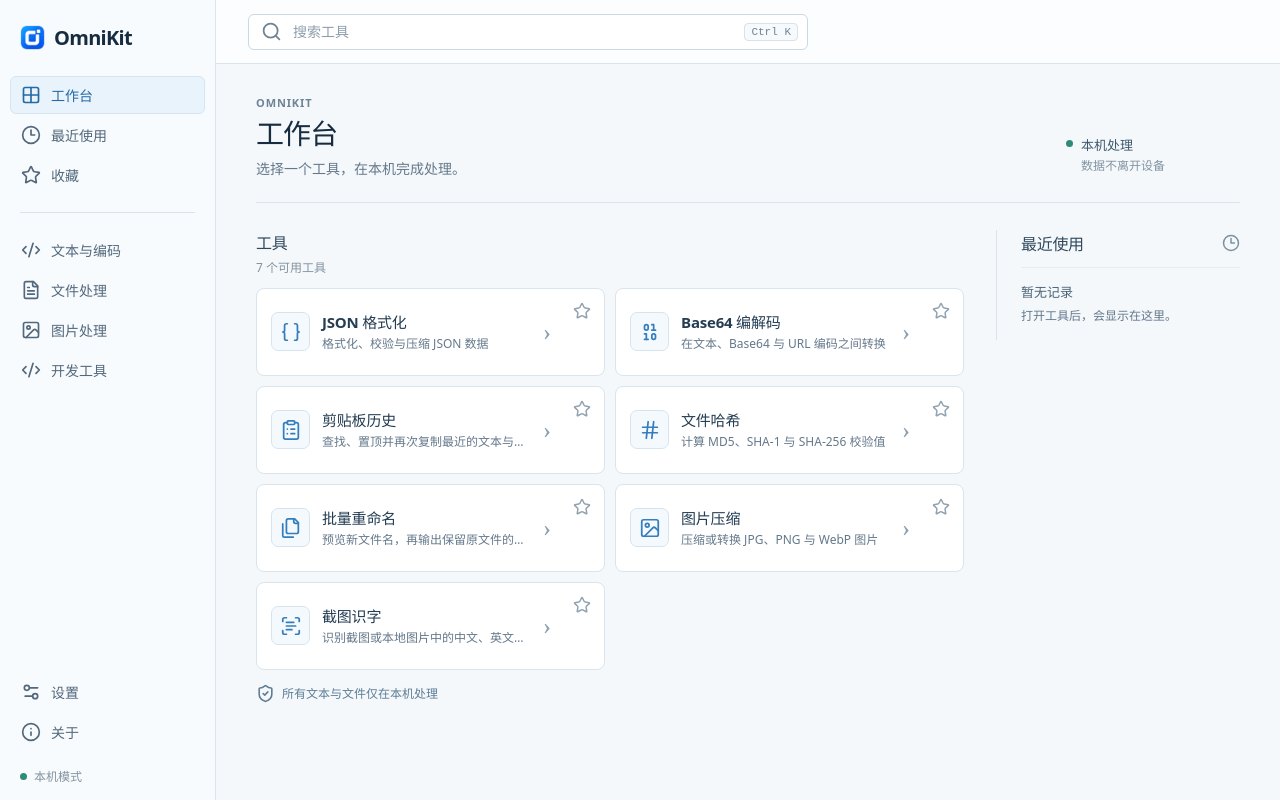
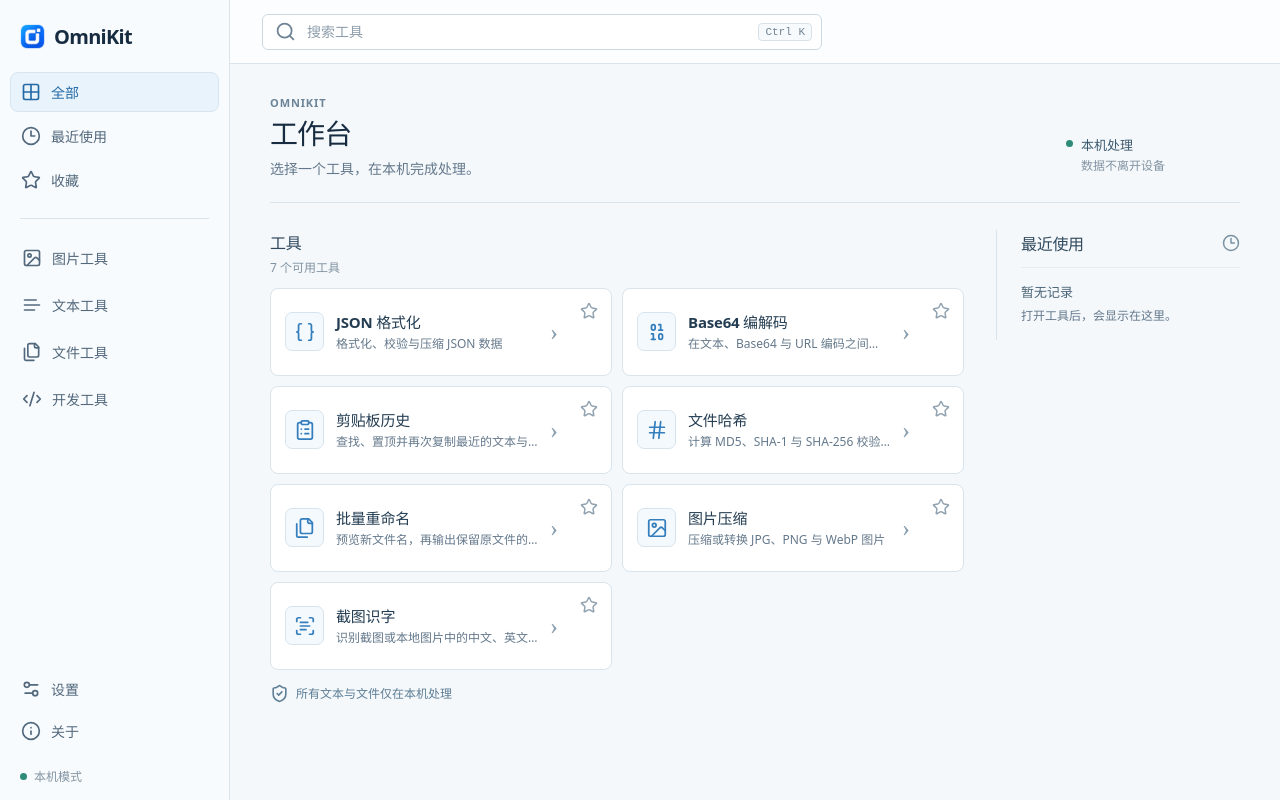
Before and after one commit to kanne-lu/OmniKit, a React (Vite) app: page / in a window 1280 px wide. Built offline with nearby package versions, Linux system fonts and the light colour scheme; a web font is replaced by a local one.

Commit message:
feat: reorganize tool categories

```diff
--- a/src/components/AppPanels.tsx
+++ b/src/components/AppPanels.tsx
@@ -94,13 +94,13 @@
           <div>
             <span className="section-kicker">一站式本地工具箱</span>
             <h2>把高频的小任务，收进一个安静的工作台。</h2>
-            <p>OmniKit 为文本、文件和图片处理准备了顺手的本地工具。无需在网页、临时脚本和多个小软件之间来回切换，打开即可开始处理。</p>
+            <p>OmniKit 为文本、文件、图片和开发任务准备了顺手的本地工具。无需在网页、临时脚本和多个小软件之间来回切换，打开即可开始处理。</p>
           </div>
           <span className="about-spark" aria-hidden="true"><Sparkles size={28} /></span>
         </div>
         <div className="about-capabilities" aria-label="OmniKit 覆盖的工具类型">
-          <span><Braces size={17} /> 文本与编码</span>
-          <span><Files size={17} /> 文件处理</span>
+          <span><Braces size={17} /> 开发工具</span>
+          <span><Files size={17} /> 文件工具</span>
           <span><ImageIcon size={17} /> 图片工具</span>
         </div>
         <p className="about-note"><ShieldCheck size={19} /> 文本与文件默认不会上传到网络。</p>
--- a/src/components/ClipboardTool.tsx
+++ b/src/components/ClipboardTool.tsx
@@ -44,7 +44,7 @@
 
   return (
     <section className="tool-screen">
-      <div className="tool-breadcrumb">文本与编码 <span>/</span> 剪贴板历史</div>
+      <div className="tool-breadcrumb">文本工具 <span>/</span> 剪贴板历史</div>
       <div className="tool-titlebar">
         <div><h1>剪贴板历史</h1><p>在 OmniKit 运行期间保留复制过的文本与链接，随时再次取用。</p></div>
         <div className="tool-actions">
--- a/src/components/CodecTool.tsx
+++ b/src/components/CodecTool.tsx
@@ -31,7 +31,7 @@
   };
   return (
     <section className="tool-screen">
-      <div className="tool-breadcrumb">文本与编码 <span>/</span> Base64 编解码</div>
+      <div className="tool-breadcrumb">开发工具 <span>/</span> Base64 编解码</div>
       <div className="tool-titlebar"><div><h1>Base64 编解码</h1><p>在普通文本、Base64 与 URL 编码之间转换。</p></div></div>
       <div className="segmented-control" role="tablist" aria-label="转换方式">
         {(Object.keys(MODE_LABELS) as CodecMode[]).map((option) => <button key={option} type="button" role="tab" aria-selected={mode === option} className={mode === option ? 'is-selected' : ''} onClick={() => setMode(option)}>{MODE_LABELS[option]}</button>)}
--- a/src/components/FileTools.tsx
+++ b/src/components/FileTools.tsx
@@ -31,7 +31,7 @@
     try { setResult(await native.hashFile(path)); } catch (error) { setMessage(error instanceof Error ? error.message : '计算失败'); } finally { setPending(false); }
   };
   return <section className="tool-screen">
-    <div className="tool-breadcrumb">文件处理 <span>/</span> 文件哈希</div>
+    <div className="tool-breadcrumb">文件工具 <span>/</span> 文件哈希</div>
     <div className="tool-titlebar"><div><h1>文件哈希</h1><p>计算 MD5、SHA-1 与 SHA-256 校验值。</p></div></div>
     <div className="native-workbench">
       <div className="file-picker"><FileUp size={25} /><div><strong>{basename(path)}</strong><small>{path ? '已选择文件，准备计算。' : '选择一个本地文件开始。'}</small></div><button className="secondary-button" type="button" onClick={() => void select()}>选择文件</button></div>
@@ -65,7 +65,7 @@
     try { const count = await native.copyRenamedFiles(inputDir, outputDir, prefix, startNumber, separator); setMessage(`已输出 ${count} 个副本，原始文件未修改。`); } catch (error) { setMessage(error instanceof Error ? error.message : '输出失败'); } finally { setPending(false); }
   };
   return <section className="tool-screen">
-    <div className="tool-breadcrumb">文件处理 <span>/</span> 批量重命名</div>
+    <div className="tool-breadcrumb">文件工具 <span>/</span> 批量重命名</div>
     <div className="tool-titlebar"><div><h1>批量重命名</h1><p>先预览新文件名，再输出保留原文件的副本。</p></div></div>
     <div className="rename-form">
       <button className="path-field" type="button" onClick={() => void selectFolder(setInputDir)}><FolderOpen size={20} /><span><small>输入文件夹</small><strong>{inputDir ?? '选择要处理的文件夹'}</strong></span></button>
@@ -93,7 +93,7 @@
   const pickOutput = async () => { try { const path = await chooseFolder(); if (path) { setOutputDir(path); setResult(null); setMessage(''); } } catch (error) { setMessage(error instanceof Error ? error.message : '无法选择文件夹'); } };
   const convert = async () => { if (!inputPath || !outputDir) return; setPending(true); setMessage(''); try { setResult(await native.convertImage(inputPath, outputDir, format, maxDimension, quality)); } catch (error) { setMessage(error instanceof Error ? error.message : '图片处理失败'); } finally { setPending(false); } };
   return <section className="tool-screen">
-    <div className="tool-breadcrumb">图片处理 <span>/</span> 图片压缩</div>
+    <div className="tool-breadcrumb">图片工具 <span>/</span> 图片压缩</div>
     <div className="tool-titlebar"><div><h1>图片压缩</h1><p>压缩或转换 JPG、PNG 与 WebP 图片。</p></div></div>
     <div className="image-layout"><div className="image-picker"><ImageIcon size={31} /><strong>{basename(inputPath)}</strong><small>{inputPath ? '已选择图片。' : '选择一张 JPG、PNG 或 WebP 图片。'}</small><button className="secondary-button" type="button" onClick={() => void pickImage()}>选择图片</button></div><div className="image-options"><button className="path-field" type="button" onClick={() => void pickOutput()}><FolderOpen size={20} /><span><small>输出文件夹</small><strong>{outputDir ?? '选择输出位置'}</strong></span></button><label><span>输出格式</span><select value={format} onChange={(event) => setFormat(event.target.value)}><option value="jpg">JPG</option><option value="png">PNG</option><option value="webp">WebP</option></select></label><label><span>最长边　{maxDimension}px</span><input type="range" min="640" max="3840" step="160" value={maxDimension} onChange={(event) => setMaxDimension(Number(event.target.value))} /></label><label><span>JPG 质量　{quality}</span><input type="range" min="40" max="100" value={quality} onChange={(event) => setQuality(Number(event.target.value))} /></label></div></div>
     <div className="tool-footer-actions"><button className="primary-button" type="button" disabled={!inputPath || !outputDir || pending} onClick={() => void convert()}>{pending ? <LoaderCircle className="spin" size={18} /> : <ImageIcon size={18} />} 开始处理</button></div>
--- a/src/components/JsonTool.tsx
+++ b/src/components/JsonTool.tsx
@@ -30,7 +30,7 @@
 
   return (
     <section className="tool-screen json-tool">
-      <div className="tool-breadcrumb">文本与编码 <span>/</span> JSON 格式化</div>
+      <div className="tool-breadcrumb">开发工具 <span>/</span> JSON 格式化</div>
       <div className="tool-titlebar">
         <div><h1>JSON 格式化</h1><p>格式化、校验与压缩 JSON 数据</p></div>
         <button className="quiet-button" type="button" onClick={() => { setInput(''); setResult(''); setMessage('等待输入'); setIsValid(false); }}><Trash2 size={17} /> 清空</button>
--- a/src/components/OcrTool.tsx
+++ b/src/components/OcrTool.tsx
@@ -70,7 +70,7 @@
 
   return (
     <section className="tool-screen">
-      <div className="tool-breadcrumb">图片处理 <span>/</span> 截图识字</div>
+      <div className="tool-breadcrumb">图片工具 <span>/</span> 截图识字</div>
       <div className="tool-titlebar"><div><h1>截图识字</h1><p>识别截图或本地图片中的中文、英文文字，整个过程仅在本机完成。</p></div></div>
       {!desktop && <p className="desktop-only-note"><ShieldCheck size={17} /> OCR 需要 Windows 桌面版与本机已安装的 OCR 语言功能。</p>}
 
--- a/src/components/Sidebar.tsx
+++ b/src/components/Sidebar.tsx
@@ -1,12 +1,13 @@
 import {
   Clock3,
   Code2,
-  FileText,
+  Files,
   Grid2X2,
   Image,
   Info,
   Settings2,
   Star,
+  Text,
 } from 'lucide-react';
 import { BrandMark } from './BrandMark';
 import { CATEGORIES, type Category } from '../lib/registry';
@@ -21,9 +22,9 @@
 }
 
 const categoryIcons = {
-  '文本与编码': Code2,
-  '文件处理': FileText,
-  '图片处理': Image,
+  '图片工具': Image,
+  '文本工具': Text,
+  '文件工具': Files,
   '开发工具': Code2,
 } satisfies Record<Category, typeof Code2>;
 
@@ -39,7 +40,7 @@
 
       <nav className="sidebar-primary" aria-label="主导航">
         <button className={isHomeActive ? 'nav-row is-active' : 'nav-row'} type="button" onClick={() => onCategoryChange('all')}>
-          <Grid2X2 size={20} /> <span>工作台</span>
+          <Grid2X2 size={20} /> <span>全部</span>
         </button>
         <button className={activeView === 'recent' ? 'nav-row is-active' : 'nav-row'} type="button" onClick={() => onNavigate('recent')}><Clock3 size={20} /> <span>最近使用</span></button>
         <button className={activeView === 'favorites' ? 'nav-row is-active' : 'nav-row'} type="button" onClick={() => onNavigate('favorites')}><Star size={20} /> <span>收藏</span></button>
@@ -51,7 +52,7 @@
           const Icon = categoryIcons[category];
           return (
             <button
-              className={activeCategory === category ? 'nav-row is-active' : 'nav-row'}
+              className={activeCategory === category ? 'nav-row category-row is-active' : 'nav-row category-row'}
               type="button"
               key={category}
               onClick={() => onCategoryChange(category)}
--- a/src/lib/registry.ts
+++ b/src/lib/registry.ts
@@ -1,4 +1,4 @@
-export const CATEGORIES = ['文本与编码', '文件处理', '图片处理', '开发工具'] as const;
+export const CATEGORIES = ['图片工具', '文本工具', '文件工具', '开发工具'] as const;
 
 export type Category = (typeof CATEGORIES)[number];
 export type ToolId = 'json' | 'base64' | 'clipboard' | 'hash' | 'rename' | 'image' | 'ocr';
@@ -18,7 +18,7 @@
     id: 'json',
     name: 'JSON 格式化',
     description: '格式化、校验与压缩 JSON 数据',
-    category: '文本与编码',
+    category: '开发工具',
     icon: 'braces',
     keywords: ['json', '格式化', '校验', '压缩'],
   },
@@ -26,7 +26,7 @@
     id: 'base64',
     name: 'Base64 编解码',
     description: '在文本、Base64 与 URL 编码之间转换',
-    category: '文本与编码',
+    category: '开发工具',
     icon: 'binary',
     keywords: ['base64', '编码', '解码', 'url'],
   },
@@ -34,7 +34,7 @@
     id: 'clipboard',
     name: '剪贴板历史',
     description: '查找、置顶并再次复制最近的文本与链接',
-    category: '文本与编码',
+    category: '文本工具',
     icon: 'clipboard',
     keywords: ['剪贴板', '复制', '历史', '文本', '链接'],
   },
@@ -42,7 +42,7 @@
     id: 'hash',
     name: '文件哈希',
     description: '计算 MD5、SHA-1 与 SHA-256 校验值',
-    category: '文件处理',
+    category: '文件工具',
     icon: 'hash',
     keywords: ['hash', 'md5', 'sha1', 'sha256', '校验'],
   },
@@ -50,7 +50,7 @@
     id: 'rename',
     name: '批量重命名',
     description: '预览新文件名，再输出保留原文件的副本',
-    category: '文件处理',
+    category: '文件工具',
     icon: 'rename',
     keywords: ['重命名', '批量', '文件'],
   },
@@ -58,7 +58,7 @@
     id: 'image',
     name: '图片压缩',
     description: '压缩或转换 JPG、PNG 与 WebP 图片',
-    category: '图片处理',
+    category: '图片工具',
     icon: 'image',
     keywords: ['图片', '压缩', '转换', 'jpg', 'png', 'webp'],
   },
@@ -66,7 +66,7 @@
     id: 'ocr',
     name: '截图识字',
     description: '识别截图或本地图片中的中文、英文文字',
-    category: '图片处理',
+    category: '图片工具',
     icon: 'ocr',
     keywords: ['ocr', '截图', '识字', '文字识别', '图片文字'],
   },
--- a/src/styles.css
+++ b/src/styles.css
@@ -56,14 +56,16 @@
 h1, h2, h3, p { margin: 0; }
 
 .app-shell { display: flex; min-height: 100vh; overflow: hidden; background: var(--canvas); }
-.sidebar { display: flex; width: 216px; min-height: 100vh; flex: 0 0 216px; flex-direction: column; border-right: 1px solid var(--line); background: var(--sidebar); padding: 17px 10px 14px; }
-.brand { display: flex; align-items: center; gap: 9px; border: 0; background: transparent; padding: 7px 10px 25px; color: var(--ink); font-size: 20px; font-weight: 700; letter-spacing: -.7px; text-align: left; cursor: pointer; }
+.sidebar { display: flex; width: 230px; min-height: 100vh; flex: 0 0 230px; flex-direction: column; border-right: 1px solid var(--line); background: var(--sidebar); padding: 16px 10px 14px; }
+.brand { display: flex; align-items: center; gap: 9px; border: 0; background: transparent; padding: 7px 10px 22px; color: var(--ink); font-size: 20px; font-weight: 700; letter-spacing: -.7px; text-align: left; cursor: pointer; }
 .brand-mark { display: block; width: 25px; height: 25px; flex: 0 0 auto; object-fit: contain; }
-.sidebar-primary, .category-nav { display: grid; gap: 2px; }
-.nav-row { display: flex; min-height: 38px; align-items: center; width: 100%; gap: 10px; border: 1px solid transparent; border-radius: 6px; background: transparent; padding: 0 10px; color: #52687c; font-size: 14px; font-weight: 500; text-align: left; cursor: pointer; transition: color .14s ease, background .14s ease, border-color .14s ease; }
+.sidebar-primary, .category-nav { display: grid; gap: 4px; }
+.nav-row { display: flex; min-height: 40px; align-items: center; width: 100%; gap: 10px; border: 1px solid transparent; border-radius: 8px; background: transparent; padding: 0 10px; color: #52687c; font-size: 14px; font-weight: 500; text-align: left; cursor: pointer; transition: color .18s ease, background .18s ease, border-color .18s ease, transform .18s ease; }
 .nav-row:hover { background: #eef5fa; color: #245f93; }
 .nav-row:active { transform: translateY(1px); }
 .nav-row.is-active { border-color: #d6e5ef; background: var(--blue-pale); color: #246aa7; font-weight: 700; }
+.category-nav { gap: 5px; }
+.category-row { min-height: 42px; padding-left: 11px; }
 .sidebar-divider { height: 1px; margin: 18px 10px; background: var(--line); }
 .sidebar-footer { display: grid; gap: 2px; margin-top: auto; }
 .local-note { display: flex; align-items: center; gap: 7px; padding: 14px 10px 1px; color: var(--subtle); font-size: 12px; }
@@ -323,7 +325,7 @@
 }
 
 @media (max-width: 1080px) {
-  .sidebar { width: 198px; flex-basis: 198px; }
+  .sidebar { width: 210px; flex-basis: 210px; }
   .home-view, .info-view, .workspace-view { padding-left: 28px; padding-right: 28px; }
   .home-layout { grid-template-columns: 1fr; }
   .recent-rail { display: grid; grid-template-columns: 170px minmax(0, 1fr); border-top: 1px solid var(--line); border-left: 0; padding: 14px 0 0; }
```
Also changed, not shown: 1 other file (tests, documents, lock files or other folders).
